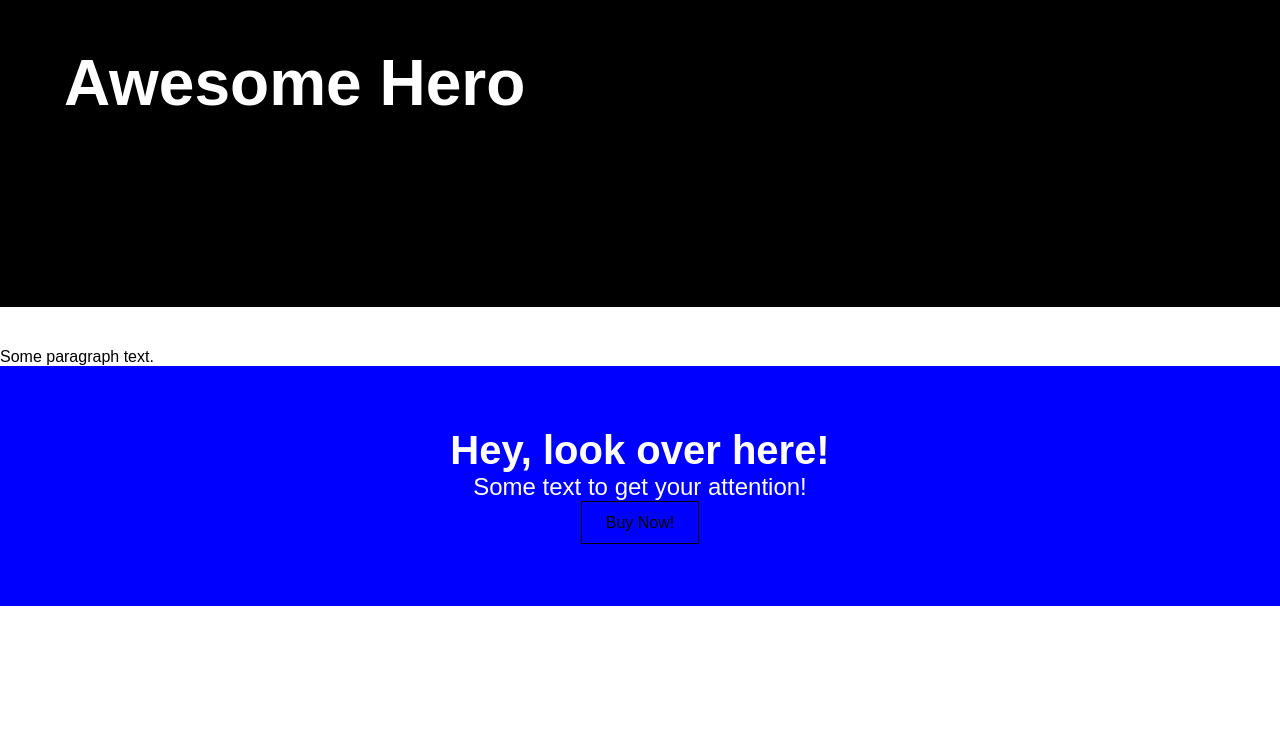
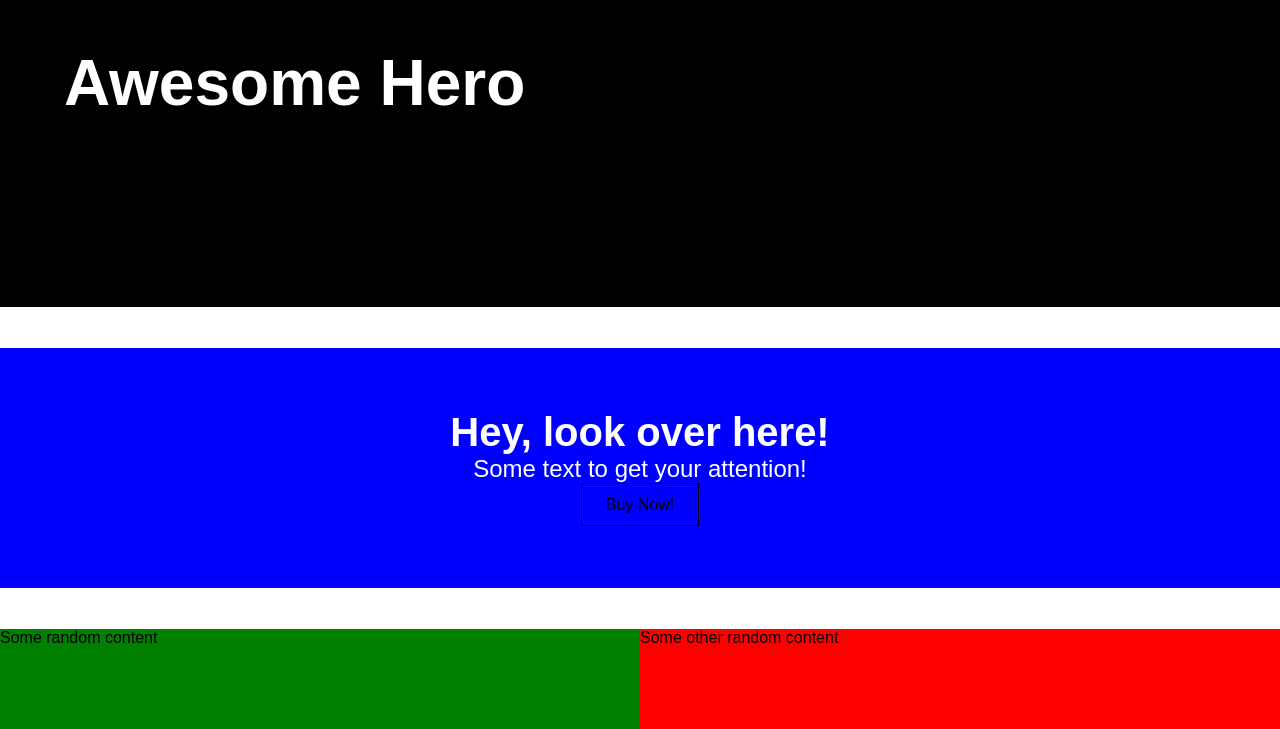
Before and after one commit to bebaps/outline-css, a plain HTML site: page index.html in a window 1280 px wide. Shown: the part 141-870 px from the top of the page. Before the commit the page ends 800 px from the top, so only its background shows below. Drawn offline with Linux system fonts and the light colour scheme.

Commit message:
Add fifty-fifty split

```diff
--- a/index.html
+++ b/index.html
@@ -15,13 +15,17 @@
 
   <div class="empty"></div>
 
-  <p>Some paragraph text.</p>
-
   <div class="call-to-action">
     <h2 class="call-to-action_title">Hey, look over here!</h2>
     <p class="call-to-action_content">Some text to get your attention!</p>
     <a href="#" class="button">Buy Now!</a>
   </div>
 
+  <div class="empty"></div>
+
+  <div class="fifty-fifty">
+    <div>Some random content</div>
+    <div>Some other random content</div>
+  </div>
 </body>
 </html>
--- /dev/null
+++ b/sass/_fifty-fifty.scss
@@ -0,0 +1,25 @@
+// 50/50 Split
+// -----------------------------------------------------------------------------
+.fifty-fifty {
+  width: 100%;
+  height: 100px;
+  display: flex;
+  flex-wrap: wrap;
+
+  > div {
+    width: 100%;
+    height: 100%;
+    flex: none;
+
+    @media screen and (min-width: 61.3125em) { // 981px
+      width: 50%;
+    }
+
+    &:nth-child(1) {
+      background: green;
+    }
+    &:nth-child(2) {
+      background: red;
+    }
+  }
+}
--- a/sass/outline.scss
+++ b/sass/outline.scss
@@ -4,4 +4,5 @@
 @import "buttons";
 @import "hero";
 @import "call-to-action";
+@import "fifty-fifty";
 @import "utilities";
```
Also changed, not shown: css/outline.css, 1 other file.
